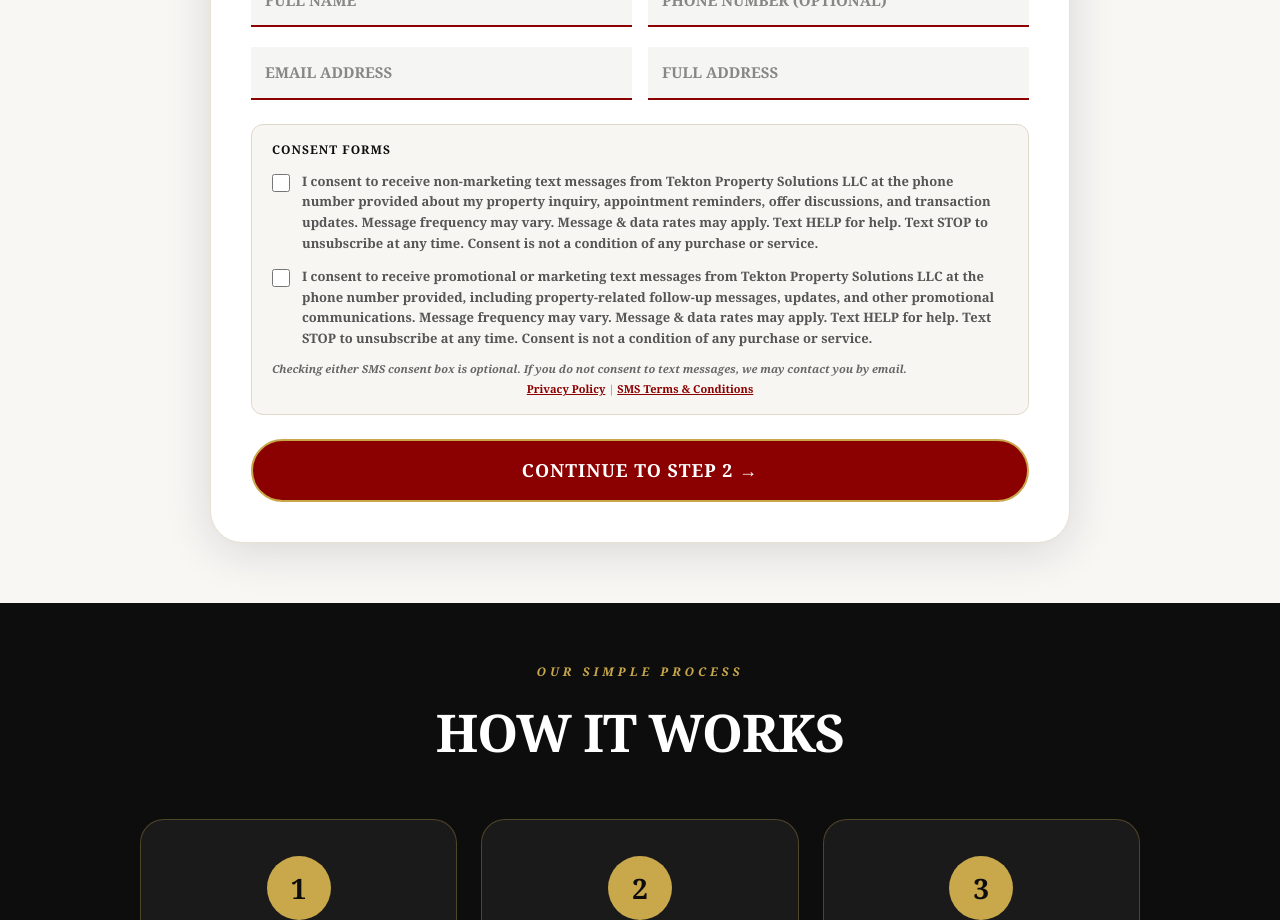
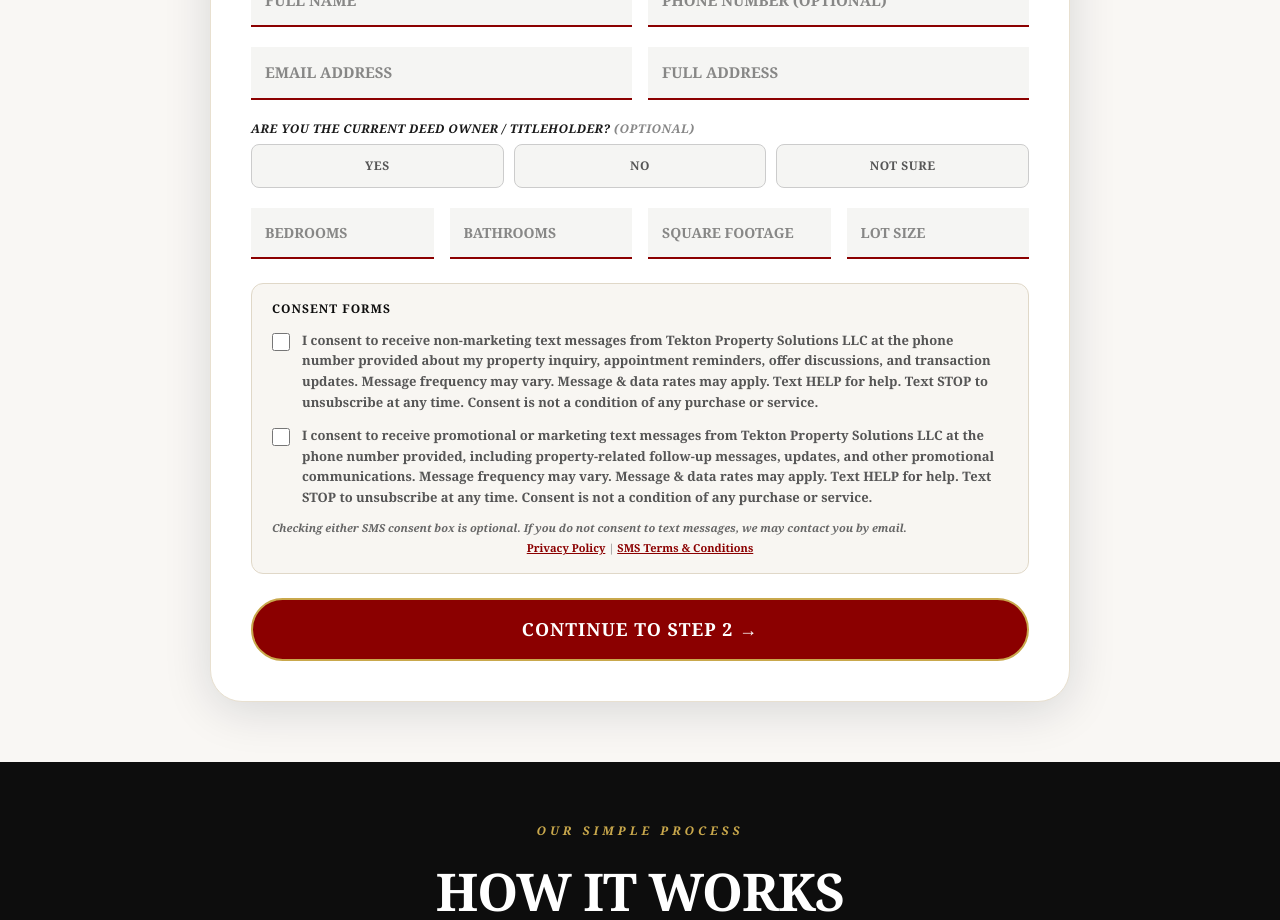
Before and after one commit to nijackacquisitions56/nijack-property-solutions, a React (Vite) app: page / in a window 1280 px wide. Shown: the part 1520-2440 px from the top of the page. Built offline with nearby package versions, Linux system fonts and the light colour scheme.

Commit message:
Update App.jsx

```diff
--- a/src/App.jsx
+++ b/src/App.jsx
@@ -236,7 +236,31 @@ const App = () => {
                       <input type="email" required placeholder="EMAIL ADDRESS" className="form-input" value={formData.email} onChange={(e) => setFormData({ ...formData, email: e.target.value })} style={{ background: '#f5f5f3', border: 'none', borderBottom: '2px solid #8B0000', padding: '14px', fontSize: 15, fontWeight: 700 }} />
                       <input type="text" required placeholder="FULL ADDRESS" className="form-input" value={formData.propertyAddress} onChange={(e) => setFormData({ ...formData, propertyAddress: e.target.value })} style={{ background: '#f5f5f3', border: 'none', borderBottom: '2px solid #8B0000', padding: '14px', fontSize: 15, fontWeight: 700 }} />
                     </div>
+                    <div>
+                      <label style={{ display: 'block', fontWeight: 900, color: '#1a1a1a', marginBottom: 6, textTransform: 'uppercase', fontSize: 12, letterSpacing: 0.5, fontStyle: 'italic' }}>Are you the current deed owner / titleholder? <span style={{ color: '#888', fontWeight: 700 }}>(Optional)</span></label>
+                      <div style={{ display: 'grid', gridTemplateColumns: 'repeat(auto-fit, minmax(130px, 1fr))', gap: 10 }}>
+                        {['Yes', 'No', 'Not Sure'].map((opt) => {
+                          const isSelected = formData.deedOwner === opt;
+                          return (
+                            <button key={opt} type="button" onClick={() => setFormData({ ...formData, deedOwner: isSelected ? '' : opt, deedOwnerNames: (isSelected || opt !== 'Yes') ? '' : formData.deedOwnerNames })} style={{ padding: '12px 10px', borderRadius: 8, border: isSelected ? '2px solid #8B0000' : '1px solid #ccc', background: isSelected ? '#8B0000' : '#f5f5f3', color: isSelected ? '#fff' : '#555', fontWeight: 800, cursor: 'pointer', fontSize: 12, textTransform: 'uppercase', letterSpacing: 0.5 }}>
+                              {opt}
+                            </button>
+                          );
+                        })}
+                      </div>
+                      {formData.deedOwner === 'Yes' && (
+                        <div style={{ marginTop: 12 }}>
+                          <input type="text" placeholder="WHAT NAME(S) ARE LEGALLY ON THE DEED?" value={formData.deedOwnerNames} onChange={(e) => setFormData({ ...formData, deedOwnerNames: e.target.value })} style={{ width: '100%', background: '#f5f5f3', border: 'none', borderBottom: '2px solid #8B0000', padding: '14px', fontSize: 14, fontWeight: 700, boxSizing: 'border-box' }} />
+                        </div>
+                      )}
+                    </div>
 
+                    <div style={{ display: 'grid', gridTemplateColumns: 'repeat(auto-fit, minmax(140px, 1fr))', gap: 16 }}>
+                      <input type="text" placeholder="BEDROOMS" value={formData.bedrooms} onChange={(e) => setFormData({ ...formData, bedrooms: e.target.value })} style={{ background: '#f5f5f3', border: 'none', borderBottom: '2px solid #8B0000', padding: '14px', fontSize: 14, fontWeight: 700 }} />
+                      <input type="text" placeholder="BATHROOMS" value={formData.bathrooms} onChange={(e) => setFormData({ ...formData, bathrooms: e.target.value })} style={{ background: '#f5f5f3', border: 'none', borderBottom: '2px solid #8B0000', padding: '14px', fontSize: 14, fontWeight: 700 }} />
+                      <input type="text" placeholder="SQUARE FOOTAGE" value={formData.squareFootage} onChange={(e) => setFormData({ ...formData, squareFootage: e.target.value })} style={{ background: '#f5f5f3', border: 'none', borderBottom: '2px solid #8B0000', padding: '14px', fontSize: 14, fontWeight: 700 }} />
+                      <input type="text" placeholder="LOT SIZE" value={formData.lotSize} onChange={(e) => setFormData({ ...formData, lotSize: e.target.value })} style={{ background: '#f5f5f3', border: 'none', borderBottom: '2px solid #8B0000', padding: '14px', fontSize: 14, fontWeight: 700 }} />
+                    </div>
                     {/* SMS CONSENT - TWO CHECKBOXES */}
                     <div style={{ background: '#f8f6f2', border: '1px solid #e0d8c8', borderRadius: 12, padding: '16px 20px', marginTop: 4 }}>
                       <p style={{ fontSize: 12, fontWeight: 900, color: '#0d0d0d', textTransform: 'uppercase', letterSpacing: 1, margin: '0 0 12px' }}>Consent Forms</p>
```
